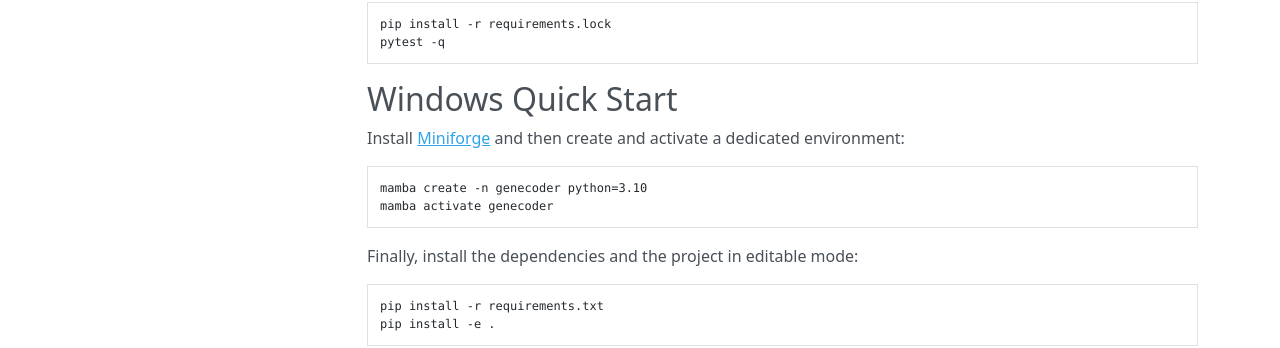
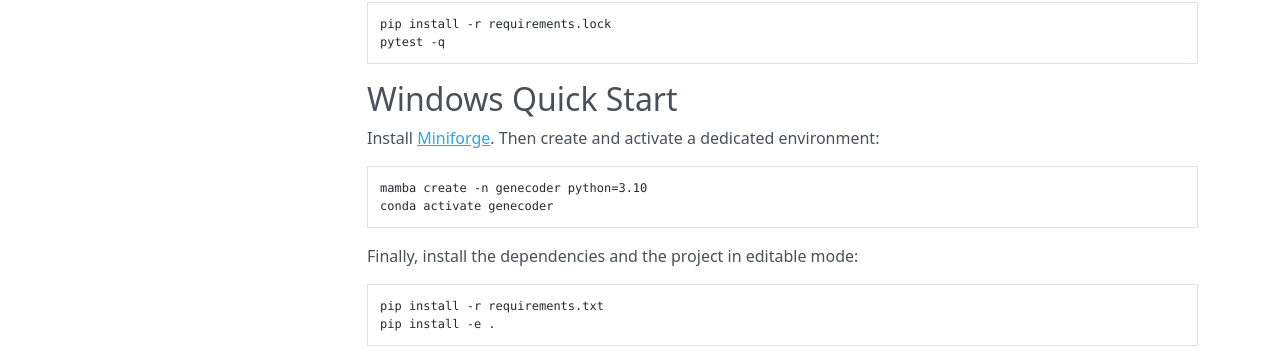
Before and after one commit to d0tTino/GeneCoder, an MkDocs documentation site: the page built from docs/installation.md, in a window 1280 px wide and 990 px high. Shown: the part 541-889 px from the top of the window. Built offline with MkDocs 1.6.1, drawn with Linux system fonts in a browser that asks for light colours; nearby versions of some CDN libraries.

Commit message:
Clarify Windows quick start

````diff
--- a/docs/installation.md
+++ b/docs/installation.md
@@ -24,11 +24,11 @@ pytest -q
 ```
 ## Windows Quick Start
 
-Install [Miniforge](https://github.com/conda-forge/miniforge#miniforge3) and then create and activate a dedicated environment:
+Install [Miniforge](https://github.com/conda-forge/miniforge#miniforge3). Then create and activate a dedicated environment:
 
 ```bash
 mamba create -n genecoder python=3.10
-mamba activate genecoder
+conda activate genecoder
 ```
 
 Finally, install the dependencies and the project in editable mode:
````
